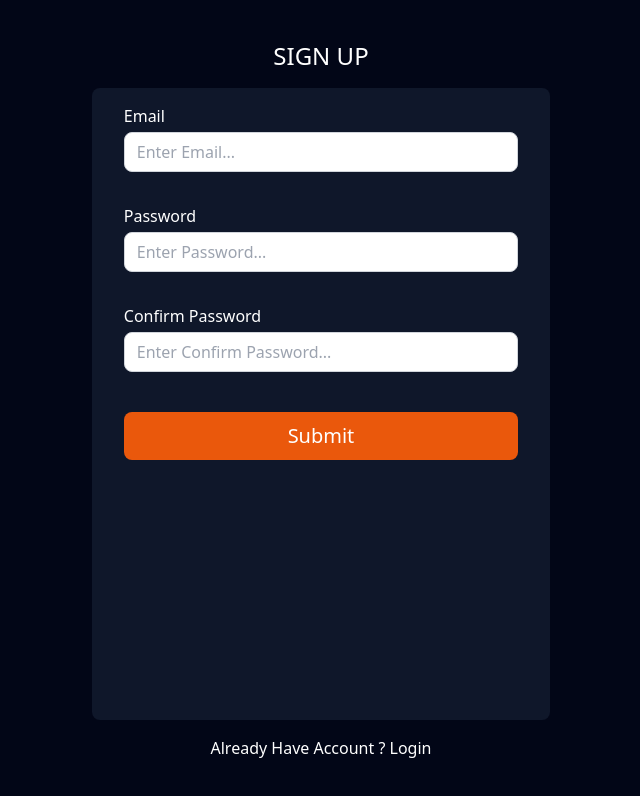
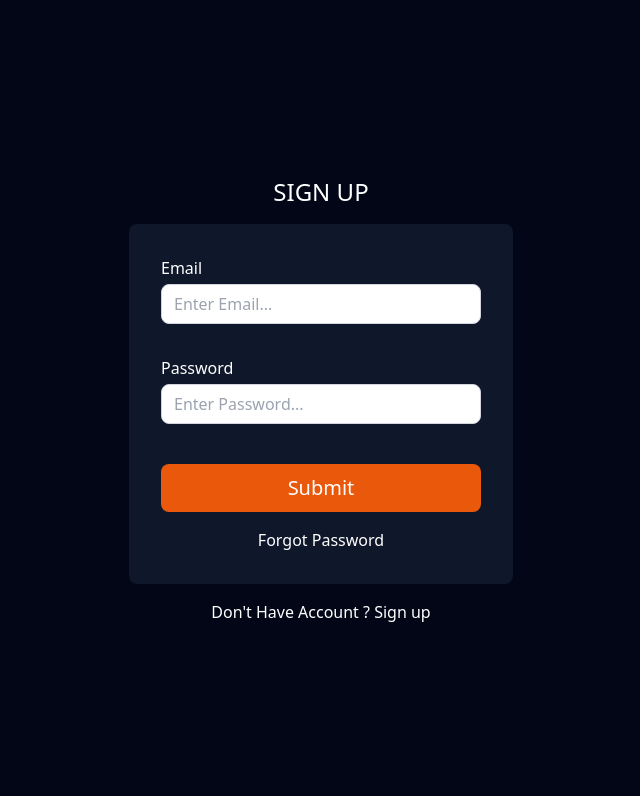
Before and after one commit to shilpi126/mail-box, a React (Create React App) app: page /login in a window 1280 px wide. Shown: the top 796 px of the page, without its empty margins (319-959 px from the left). Built offline with nearby package versions, Linux system fonts and the light colour scheme.

Commit message:
:boom: created login page

```diff
--- a/package.json
+++ b/package.json
@@ -6,6 +6,8 @@
     "axios": "^1.7.7",
     "react": "^18.3.1",
     "react-dom": "^18.3.1",
+    "react-router": "^6.27.0",
+    "react-router-dom": "^6.27.0",
     "react-scripts": "5.0.1",
     "web-vitals": "^2.1.4"
   },
--- a/src/App.js
+++ b/src/App.js
@@ -1,11 +1,20 @@
+import Login from "./pages/Login";
+import MailBox from "./pages/MailBox";
 import Signup from "./pages/Signup";
-
+import {BrowserRouter, Navigate, Route, Routes} from "react-router-dom"
 
 function App() {
+  const token = localStorage.getItem("token") || ""
   return (
-    <div>
-    <Signup/>
-    </div>
+    <BrowserRouter>
+   <Routes>
+   <Route path="/" element={token? <MailBox/> : <Navigate to="/login"/>}/>
+    <Route path="/signup" element={ <Signup/>}/>
+    <Route path="/login" element={<Login/>}/>
+
+   </Routes>
+
+    </BrowserRouter>
   );
 }
 
--- /dev/null
+++ b/src/pages/Login.jsx
@@ -0,0 +1,153 @@
+import React, { useEffect, useState } from 'react'
+import { Input, Label } from '../UI/Input'
+import Button from '../UI/Button'
+import axios from "axios"
+import { Link, useNavigate } from 'react-router-dom'
+const API_KEY = " AIzaSyDx8j0xIWbpWXGgSWOCqFCU4tGyOV8Or_Q"
+
+
+const Login = () => {
+    const token = localStorage.getItem("token") || ""
+    const [email, setEmail] = useState("")
+    const [password, setPassword] = useState("")
+    const navigate = useNavigate()
+    const [errors , setErrors] = useState({})
+    //const [isValid, setIsValid] = useState(false)
+
+
+    useEffect(()=>{
+        if(token){
+            navigate("/")
+        }
+    },[])
+
+    const validateEmail = () => {
+        if (!email.includes("@")) {
+            setErrors((prevErrors) => ({ ...prevErrors, email: "Invalid email address." }))
+            return false
+        } else {
+            setErrors((prevErrors) => ({ ...prevErrors, email: null }))
+            return true
+        }
+    }
+
+    const validatePassword = () => {
+        if (password.trim().length <= 6) {
+            setErrors((prevErrors) => ({ ...prevErrors, password: "Password must be longer than 6 characters." }))
+            return false
+        } else {
+            setErrors((prevErrors) => ({ ...prevErrors, password: null }))
+            return true
+        }
+    }
+
+
+
+    const isFormValidate = () => {
+        const isEmailValid = validateEmail()
+        const isPasswordValid = validatePassword()
+
+        if (isEmailValid && isPasswordValid) {
+            //setIsValid(true)
+            return true
+        } else {
+            //setIsValid(false)
+            return false
+        }
+    }
+
+    const handleFormSubmit = async(event) => {
+        event.preventDefault()
+        try{
+        if (isFormValidate()) {
+            console.log(email,password)
+            const response = await axios.post(`https://identitytoolkit.googleapis.com/v1/accounts:signInWithPassword?key=${API_KEY}`,{
+                email,
+                password,
+                returnSecureToken:true,
+            })
+
+            console.log(response)
+
+            if(response) {
+
+                const data = response.data
+
+                console.log(data.idToken)
+                localStorage.setItem("token",data.idToken)
+            }
+
+
+        } else {
+            throw new Error("Form is invalid. Please fix errors.")
+        }
+        }catch(error){
+        console.log(error.message)
+        }
+
+        setEmail("")
+        setPassword("")
+
+    }
+
+
+  return (
+    <React.Fragment>
+    <div className='bg-slate-950 p-10 w-screen h-screen flex justify-center flex-col items-center'>
+    <h1 className='text-center text-2xl text-white mb-4 uppercase'>Sign Up</h1>
+     <form onSubmit={handleFormSubmit} className='bg-slate-900 w-96 h-auto p-8 rounded-lg'>
+     <div className='mb-1  h-24'>
+         <Label
+         htmlFor="email"
+         label="Email"
+         className="text-white font-small"
+         />
+         <Input
+         id="email"
+         type="email"
+
+         value={email}
+         placeholder="Enter Email..."
+         onChange={(event) => {
+            setEmail(event.target.value)
+         }}
+         className="mt-1  h-10 w-full p-3 border border-gray-300 rounded-lg bg-white text-black"
+         />
+         {errors.email && <p className="text-red-500 text-sm mt-1">{errors.email}</p>}
+         </div>
+
+         <div className='mb-1  h-24'>
+         <Label
+         htmlFor="password"
+         label="Password"
+         className="text-white font-small"
+         />
+         <Input
+         id="password"
+         type="password"
+         value={password}
+         placeholder="Enter Password..."
+         onChange={(event) => {
+         setPassword(event.target.value)
+         }
+     }
+         className="mt-1 h-10 w-full p-3 border border-gray-300 rounded-lg bg-white text-black"
+         />
+  {errors.password && <p className="text-red-500 text-sm mt-1">{errors.password}</p>}
+  </div>
+
+     <Button type="submit" text="Submit"   className="w-full mt-2 h-12 text-xl  font-medium   bg-orange-600 text-white font-bold rounded-lg hover:bg-slate-600  transition duration-300"/>
+
+     <p className='text-white text-center mt-4 '>Forgot Password</p>
+
+         </form>
+         <div>
+
+             <p className='text-white mt-4'>Don't Have Account ? <Link to="/signup">Sign up</Link> </p>
+         </div>
+     </div>
+ </React.Fragment>
+  )
+}
+
+export default Login
--- /dev/null
+++ b/src/pages/MailBox.jsx
@@ -0,0 +1,9 @@
+import React from 'react'
+
+const MailBox = () => {
+  return (
+    <div className='text-center bg-slate-950 h-screen text-white text-6xl pt-10'>MailBox</div>
+  )
+}
+
+export default MailBox
--- a/src/pages/Signup.jsx
+++ b/src/pages/Signup.jsx
@@ -1,8 +1,9 @@
 import React, { useState } from 'react'
 import { Input, Label } from '../UI/Input'
 import Button from '../UI/Button'
-//import axios from "axios"
-//const API_KEY = " AIzaSyDx8j0xIWbpWXGgSWOCqFCU4tGyOV8Or_Q"
+import axios from "axios"
+import { Link } from 'react-router-dom'
+const API_KEY = " AIzaSyDx8j0xIWbpWXGgSWOCqFCU4tGyOV8Or_Q"
 //const axios = require('axios');
 
 const Signup = () => {
@@ -61,18 +62,18 @@ const Signup = () => {
         try{
         if (isFormValidate()) {
 
-            // const response = await axios.post(`https://identitytoolkit.googleapis.com/v1/accounts:signUp?key=${API_KEY}`,{
-            //     email,
-            //     password,
-            //     returnSecureToken:true,
-            // })
+            const response = await axios.post(`https://identitytoolkit.googleapis.com/v1/accounts:signUp?key=${API_KEY}`,{
+                email,
+                password,
+                returnSecureToken:true,
+            })
 
 
-            // if(!response.ok) {
-            //     throw new Error("something went wrong!")
-            // }
+            if(!response.ok) {
+                throw new Error("something went wrong!")
+            }
 
-            //console.log(response.data)
+            console.log(response.data)
 
 
         } else {
@@ -94,7 +95,7 @@ const Signup = () => {
     <React.Fragment>
        <div className='bg-slate-950 p-10 w-screen h-screen flex justify-center flex-col items-center'>
        <h1 className='text-center text-2xl text-white mb-4 uppercase'>Sign Up</h1>
-        <form onSubmit={handleFormSubmit} className='bg-slate-900 w-98 h-full  pl-8 pr-8 pt-4 pb-4  rounded-lg'>
+        <form onSubmit={handleFormSubmit} className='bg-slate-900 w-98 h-auto  p-8 rounded-lg'>
         <div className='mb-1  h-24'>
             <Label
             htmlFor="email"
@@ -159,7 +160,7 @@ const Signup = () => {
             </form>
             <div>
 
-                <p className='text-white mt-4'>Already Have Account ? Login </p>
+                <p className='text-white mt-4'>Already Have Account ? <Link to="/login">Login</Link></p>
             </div>
         </div>
     </React.Fragment>
```
Also changed, not shown: 2 other files (tests, documents, lock files or other folders).
